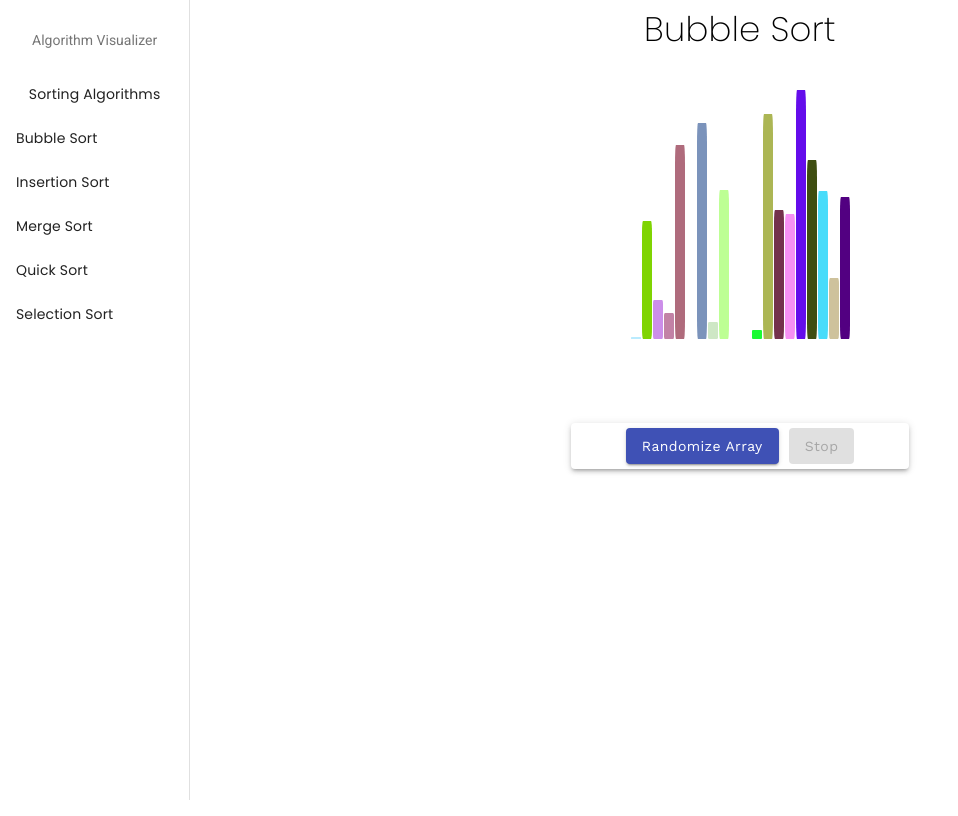
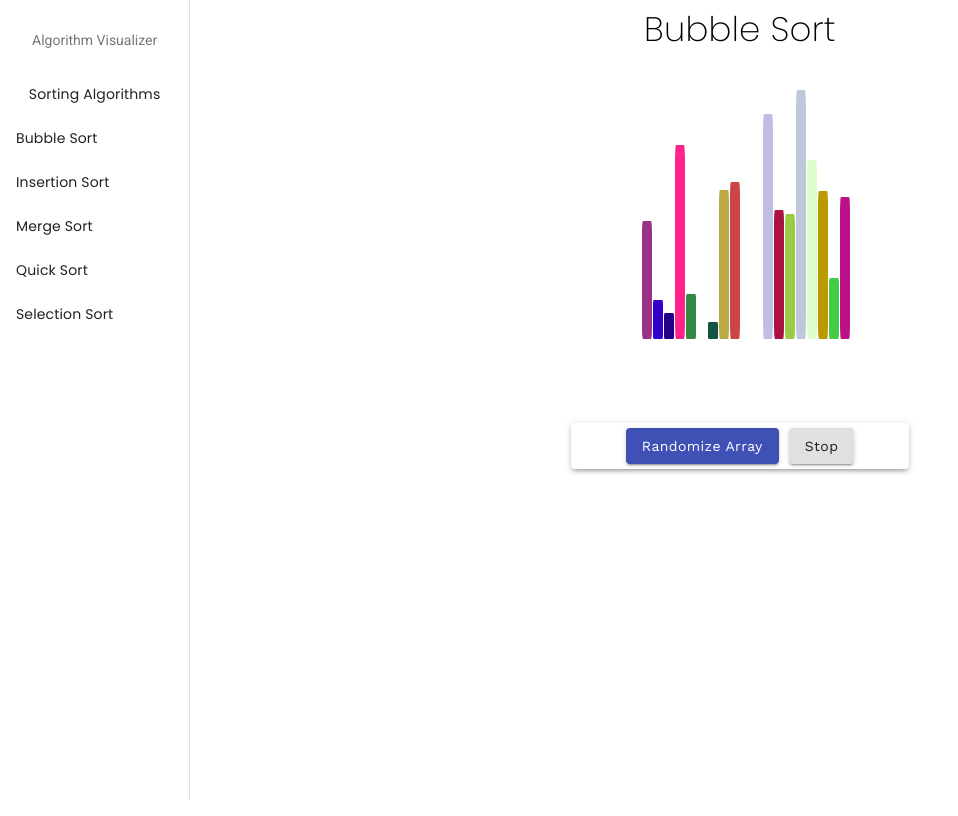
Before and after one commit to sahuashi/algorithm-visualizer, a React (Create React App) app: page / in a window 1280 px wide. Both pictures are taken after a click on the button "Sort". Shown: the whole page, without its empty margins (0-958 px from the left). Built offline with nearby package versions, Linux system fonts and the light colour scheme; the HTML template or start-up script is replaced by a standard one.

Commit message:
Add stop button

```diff
--- a/src/App.js
+++ b/src/App.js
@@ -17,6 +17,7 @@ function App() {
   const [array, setArray] = useState(randomizeArray());
   const [isSorting, setIsSorting] = useState(false);
   const [isSorted, setIsSorted] = useState(false);
+  var updateAnimation;
 
   const algorithms = {
     "Bubble Sort": bubbleSort,
@@ -51,12 +52,12 @@ function App() {
     setIsSorting(true);
     let sorting = algorithms[selectedAlgorithm](array);
     let iteration = sorting.next();
-    var updateAnimation = setInterval(() => {
+    updateAnimation = setInterval(() => {
       let arr = [...iteration.value];
       console.log(iteration.value);
       setArray(arr);
       iteration = sorting.next();
-      if (iteration.done === "true" || !iteration.value){
+      if (iteration.done === "true" || !iteration.value) {
         clearInterval(updateAnimation);
         setIsSorting(false);
         setIsSorted(true);
@@ -64,12 +65,18 @@ function App() {
     }, 200);
   }
 
+  const stop = () => {
+    console.log("ID: " + updateAnimation);
+    clearInterval(updateAnimation);
+  }
+
+
   return (
     <ThemeProvider theme={theme}>
     <Container maxWidth="lg" className="container">
       <Sidebar algorithms={algorithms} setSelectedAlgorithm={setSelectedAlgorithm} />
       <Visualizer array={array} randomize={randomize} selectedAlgorithm={selectedAlgorithm}
-      sort={sort} isSorting={isSorting} isSorted={isSorted}/>
+      sort={sort} isSorting={isSorting} isSorted={isSorted} stop={stop}/>
     </Container>
     </ThemeProvider>
   );
--- a/src/components/Visualizer/Array/Canvas.js
+++ b/src/components/Visualizer/Array/Canvas.js
@@ -13,7 +13,7 @@ export default class Canvas extends Component {
       <Box p={5} mx='auto' width={1/3}>
         <Paper elevation={0} >
           {this.props.array.map((number, index) => (
-            <ElementBar key={index} height={number} isSorted = {this.props.isSorted}/>
+            <ElementBar key={number+(Math.random() * 5)} height={number} isSorted={this.props.isSorted}/>
           ))}
         </Paper>
       </Box>
--- a/src/components/Visualizer/Array/ElementBar.js
+++ b/src/components/Visualizer/Array/ElementBar.js
@@ -10,7 +10,7 @@ export default class ElementBar extends Component {
     }
 
     generateRandomColor = () => {
-        return '#' + Math.round(Math.random() * 0xffffff).toString(16);
+        return '#' + Math.round(this.props.height * 20).toString(16);
     }
 
     render() {
--- a/src/components/Visualizer/SettingsBar.js
+++ b/src/components/Visualizer/SettingsBar.js
@@ -6,7 +6,7 @@ import Button from "@material-ui/core/Button";
 export default class SettingsBar extends Component {
   render() {
     let sortButton = this.props.isSorting?
-    <Button className="button" variant="contained" disabled>Stop</Button>
+    <Button className="button" variant="contained" onClick={this.props.stop}>Stop</Button>
     : <Button className="button" variant="contained" onClick={this.props.sort}>Sort</Button>
     return (
       <Box p={5} mx="auto" width={1/3}>
--- a/src/components/Visualizer/Visualizer.js
+++ b/src/components/Visualizer/Visualizer.js
@@ -15,7 +15,7 @@ export default class Visualizer extends Component {
       <Grid className="main-panel">
         <Typography variant="h4">{this.props.selectedAlgorithm}</Typography>
         <Canvas array={this.props.array} isSorted={this.props.isSorted}/>
-        <SettingsBar randomize={this.props.randomize} sort={this.props.sort} isSorting={this.props.isSorting}/>
+        <SettingsBar randomize={this.props.randomize} sort={this.props.sort} isSorting={this.props.isSorting} stop={this.props.stop}/>
       </Grid>
     );
   }
```
